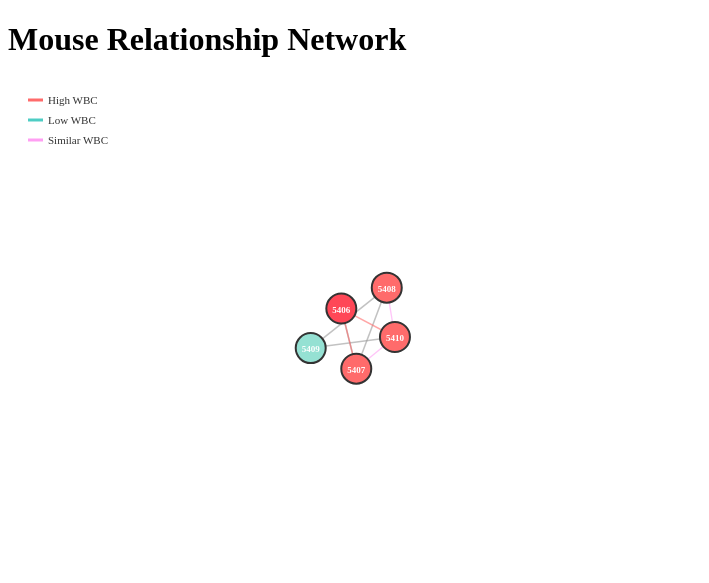
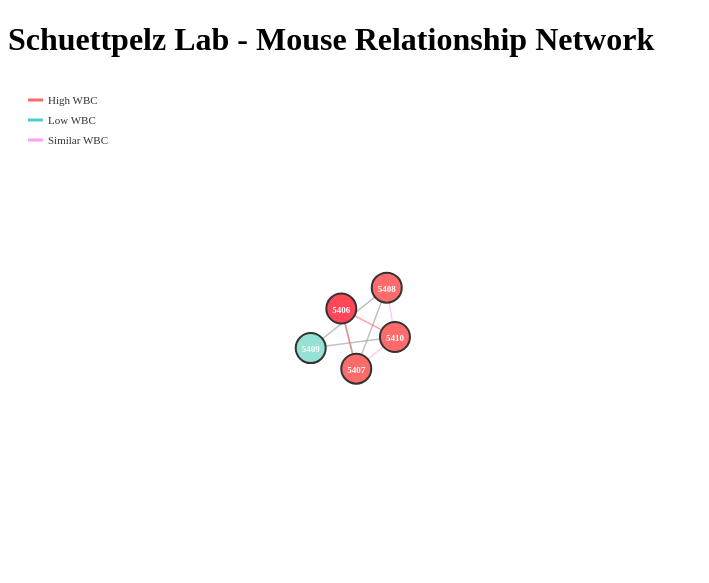
Before and after one commit to ashazawustl/DSCwashumed, a plain HTML site: page frontend/index.html in a window 1280 px wide. Shown: the whole page, without its empty margins (0-709 px from the left). Drawn offline with nearby package versions, Linux system fonts and the light colour scheme.

Commit message:
merging frontend changes from rita branch

```diff
--- a/frontend/index.html
+++ b/frontend/index.html
@@ -12,8 +12,7 @@
 <body>
 
 	<div class="container">
-
-		<h1>Mouse Relationship Network</h1>
+		<h1>Schuettpelz Lab - Mouse Relationship Network</h1>
 
 		<!-- Parent container for your network visualization -->
 		<div id="chart-area"></div>
```
Also changed, not shown: frontend/css/style.css (+0 -8 lines).
